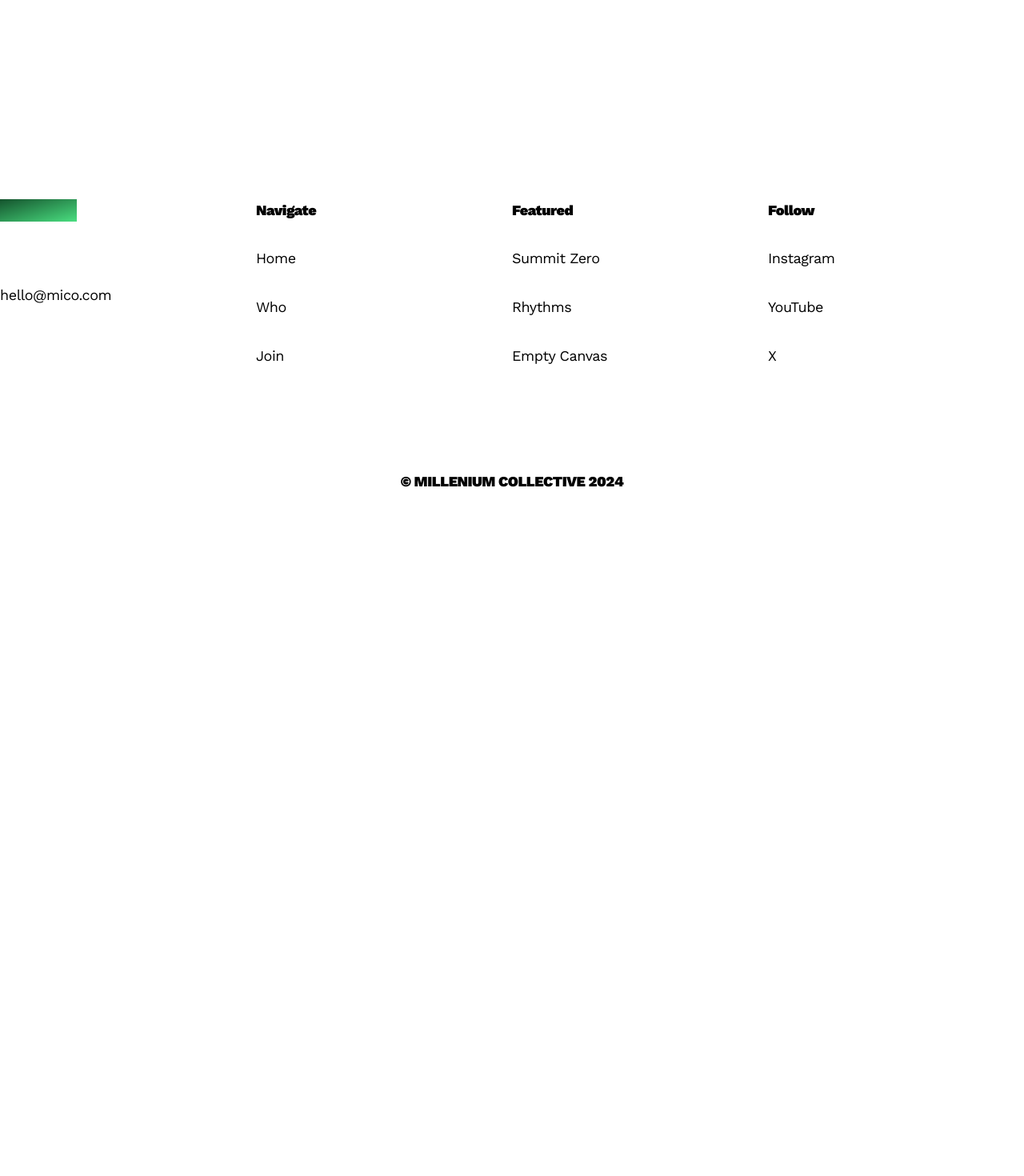
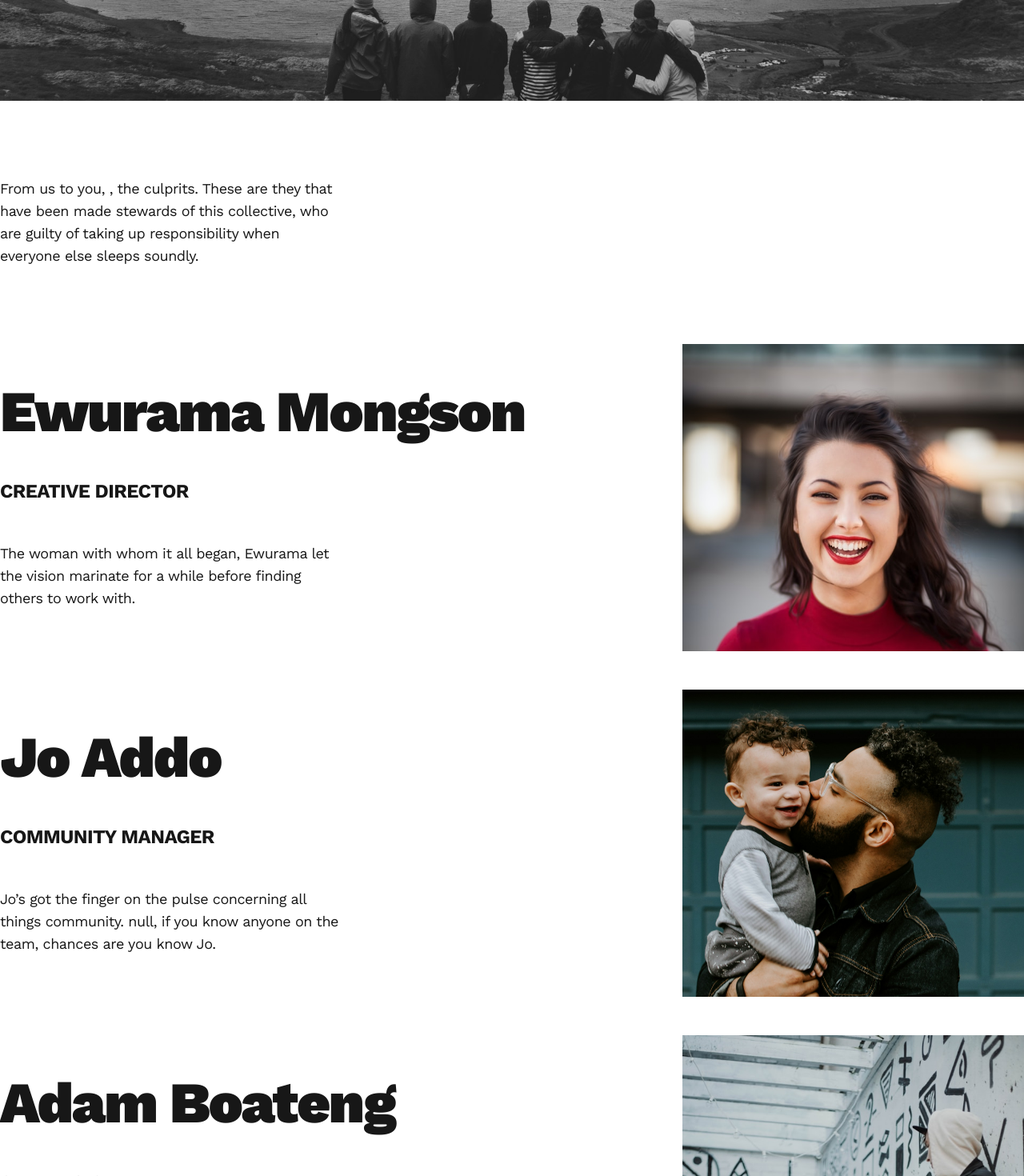
Before and after one commit to Paul3MK/tmcc-web, a Next.js app: page /who in a window 1280 px wide. Before the commit this address had no page. Shown: the part 680-2150 px from the top of the page at 80% size. Before the commit the page ends 1344 px from the top, so only its background shows below. Built offline with nearby package versions, Linux system fonts and the light colour scheme.

Commit message:
feat: create who page

```diff
--- /dev/null
+++ b/pages/who/index.tsx
@@ -0,0 +1,43 @@
+import PageHeading from "@/components/PageHeading"
+import { motion } from "framer-motion"
+import { ReactNode, useState } from "react"
+import { useContext } from "react"
+import { NameContext } from "../_app"
+import PersonCard from "@/components/PersonCard"
+
+export default function WhoPage() {
+
+    const topName = useContext(NameContext)
+
+    return (
+        <>
+            <PageHeading overline="Meet the stewards" title="Who?" />
+            <div className="h-96 w-full">
+                <img src="ihor-malytskyi-QZ9PsYOfwuM-unsplash.jpg" alt="" className="h-full w-full object-cover object-bottom" />
+            </div>
+            <section className="container mx-auto flex py-24">
+                <p className="max-w-[33%]">From us to you, {topName}, the culprits. These are they that have been made stewards of this collective, who are guilty of taking up responsibility when everyone else sleeps soundly.</p>
+            </section>
+            <section className="container mx-auto grid gap-12 pb-36">
+                <PersonCard
+                    name="Ewurama Mongson"
+                    role="Creative Director"
+                    description="The woman with whom it all began, Ewurama let the vision marinate for a while before finding others to work with."
+                    imageLink="michael-dam-mEZ3PoFGs_k-unsplash.jpg"
+                />
+                <PersonCard
+                    name="Jo Addo"
+                    role="Community Manager"
+                    description={`Jo’s got the finger on the pulse concerning all things community. ${topName}, if you know anyone on the team, chances are you know Jo.`}
+                    imageLink="kelly-sikkema-FqqaJI9OxMI-unsplash.jpg"
+                />
+                <PersonCard
+                    name="Adam Boateng"
+                    role="Strategic Partner"
+                    description="Adam is the guy who likes plan long-term things. Like, really long-term. We’re not entirely sure if he actually exists."
+                    imageLink="grace-madeline-jZKD7-NzHtI-unsplash.jpg"
+                />
+            </section>
+        </>
+    )
+}
```
